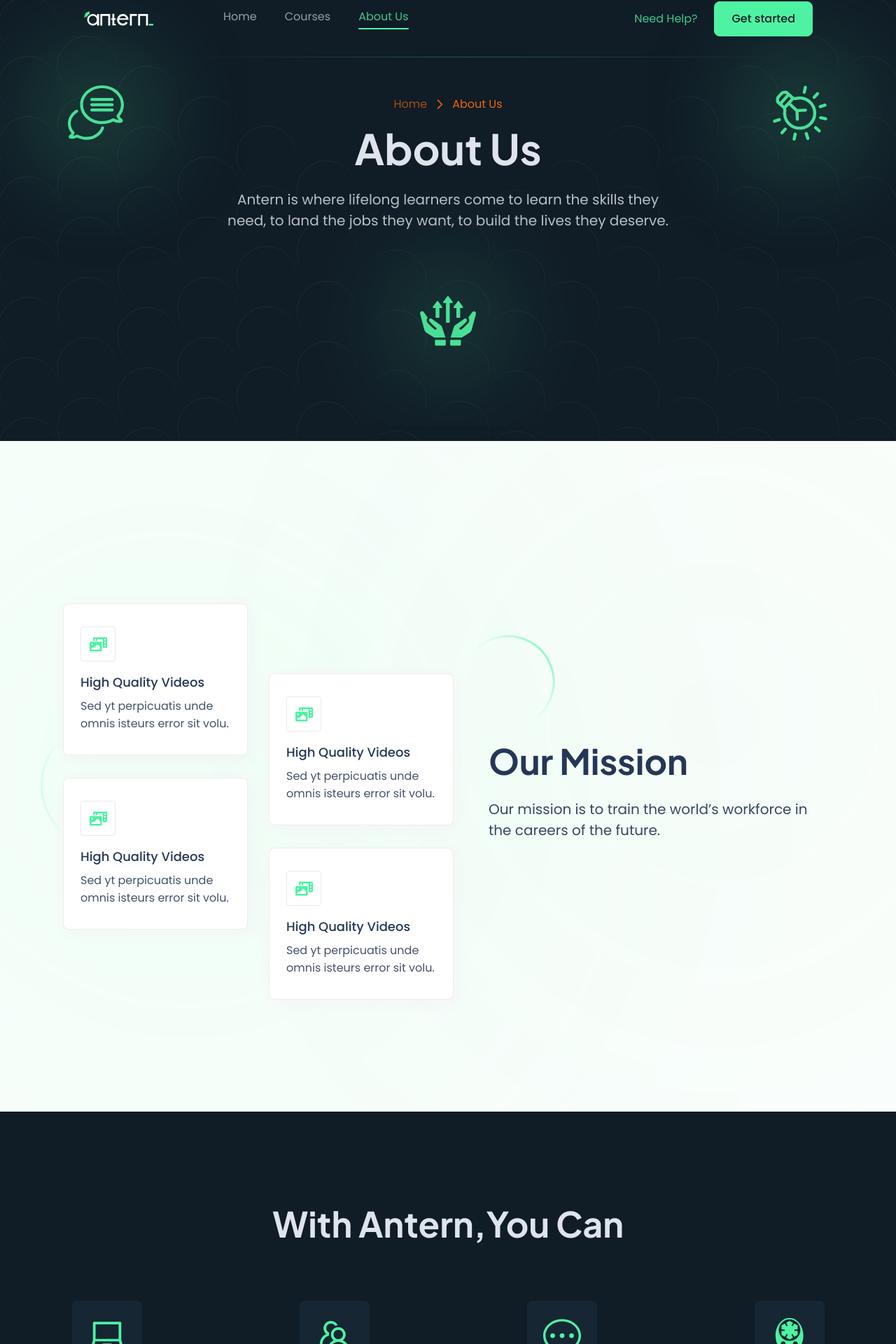
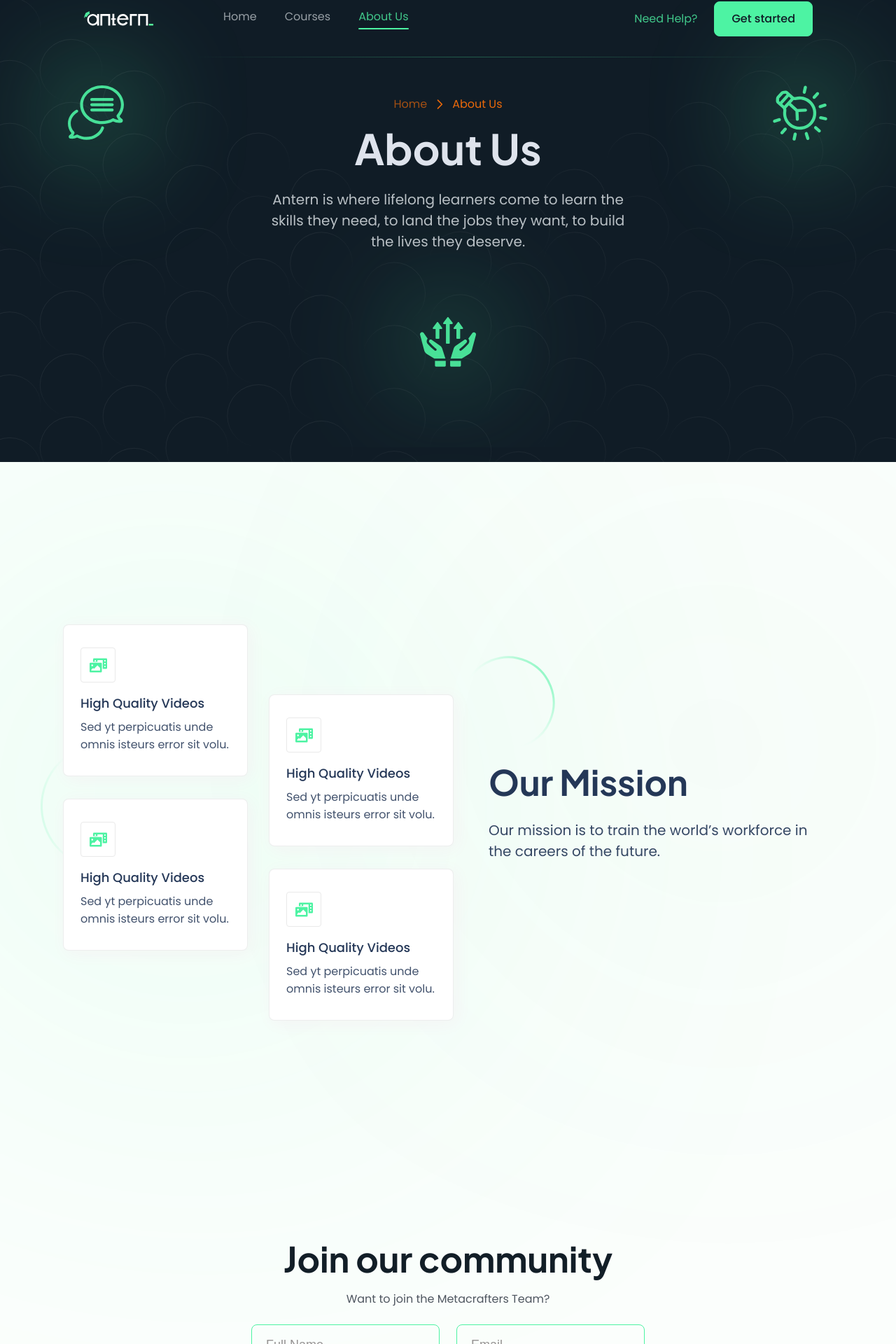
Before and after one commit to Team-Antern/antern-website-frontend, a React (Vite) app: page /about-us in a window 1280 px wide. Shown: the part 51-1971 px from the top of the page at 70% size. Built offline with nearby package versions, Linux system fonts and the light colour scheme; a small style sheet from the web is missing.

Commit message:
commited

```diff
--- a/src/Components/About/Hero/styles.tsx
+++ b/src/Components/About/Hero/styles.tsx
@@ -1,11 +1,14 @@
 import styled from "styled-components";
 
 export const Container = styled.div`
-    padding: 5rem 0 30rem 0;
+    padding: 5rem 0 30rem;
     background: url("/assets/herobg.svg");
     background-size: cover;
     background-position: center;
     overflow: hidden;
+    @media screen and (max-width: 480px) {
+        padding: 5rem 0 6rem;
+    }
 `;
 
 export const Content = styled.div`
@@ -16,11 +19,14 @@ export const Content = styled.div`
 
 export const HeroMain = styled.div`
     max-width: 63rem;
+    padding: 0 5.4rem;
     margin: 5.5rem auto 0;
     display: flex;
     flex-direction: column;
     align-items: center;
     text-align: center;
+    position: relative;
+    z-index: 1;
 `;
 
 export const Heading = styled.div`
@@ -32,6 +38,9 @@ export const Heading = styled.div`
     text-transform: capitalize;
     max-width: 52.2rem;
     margin: 1.6rem auto 2.4rem;
+    @media screen and (max-width: 540px) {
+        font-size: 4.6rem;
+    }
 `;
 
 export const Desc = styled.div`
@@ -40,6 +49,9 @@ export const Desc = styled.div`
     line-height: 150%;
     color: #b9c0c5;
     opacity: 0.8;
+    @media screen and (max-width: 540px) {
+        font-size: 1.8rem;
+    }
 `;
 
 export const Chat = styled.div`
@@ -49,6 +61,10 @@ export const Chat = styled.div`
     width: 44.4rem;
     height: 44.4rem;
     background: url("/assets/chat.svg");
+    @media screen and (max-width: 480px) {
+        transform: scale(0.7);
+        top: -12rem;
+    }
 `;
 
 export const Tips = styled.div`
@@ -58,6 +74,10 @@ export const Tips = styled.div`
     background: url("/assets/tips.svg");
     top: -6rem;
     right: -15rem;
+    @media screen and (max-width: 480px) {
+        transform: scale(0.7);
+        top: -10rem;
+    }
 `;
 
 export const GrowSkill = styled.div`
@@ -68,4 +88,7 @@ export const GrowSkill = styled.div`
     bottom: -35rem;
     left: 50%;
     transform: translateX(-50%);
+    @media screen and (max-width: 480px) {
+        display: none;
+    }
 `;
--- a/src/Components/About/OurLeadershipTeam/styles.tsx
+++ b/src/Components/About/OurLeadershipTeam/styles.tsx
@@ -1,8 +1,9 @@
 import styled from "styled-components";
 
 export const Container = styled.div`
-    max-width: 104rem;
+    max-width: 110rem;
     margin: 15rem auto;
+    padding: 5.4rem;
 `;
 
 export const Heading = styled.div`
--- a/src/Components/About/OurMission/styles.tsx
+++ b/src/Components/About/OurMission/styles.tsx
@@ -1,12 +1,15 @@
 import styled from "styled-components";
 
 export const Container = styled.div`
-    padding: 16rem 0;
+    padding: 16rem 5.4rem;
     max-width: 135rem;
     margin: auto;
     background: url("./assets/ourmission.svg");
     background-repeat: no-repeat;
     background-position: 3rem 35%;
+    @media screen and (max-width: 600px) {
+        padding: 4rem 3.2rem;
+    }
 `;
 
 export const Content = styled.div`
@@ -16,6 +19,12 @@ export const Content = styled.div`
     gap: 5rem;
     justify-content: space-between;
     align-items: center;
+    @media screen and (max-width: 1050px) {
+        flex-direction: column-reverse;
+    }
+    @media screen and (max-width: 600px) {
+        gap: 4rem;
+    }
 `;
 
 export const OurMissionCardStacks = styled.div`
@@ -25,6 +34,13 @@ export const OurMissionCardStacks = styled.div`
     position: relative;
     & > div:last-child {
         margin-top: 10rem;
+        @media screen and (max-width: 640px) {
+            margin-top: 0;
+        }
+    }
+    @media screen and (max-width: 600px) {
+        width: 100%;
+        flex-direction: column;
     }
 `;
 
@@ -32,6 +48,9 @@ export const OurMissionCardStack = styled.div`
     display: flex;
     flex-direction: column;
     gap: 3.2rem;
+    @media screen and (max-width: 600px) {
+        width: 100%;
+    }
 `;
 
 export const OurMissionCard = styled.div`
@@ -41,6 +60,9 @@ export const OurMissionCard = styled.div`
     border-radius: 0.8rem;
     max-width: 26.4rem;
     padding: 3.2rem 2.4rem;
+    @media screen and (max-width: 600px) {
+        max-width: initial;
+    }
 `;
 
 export const OurMissionCardIcon = styled.div`
@@ -79,6 +101,9 @@ export const Heading = styled.div`
     line-height: 120%;
     color: #243757;
     text-transform: capitalize;
+    @media screen and (max-width: 600px) {
+        font-size: 4rem;
+    }
 `;
 
 export const Desc = styled.div`
@@ -87,6 +112,10 @@ export const Desc = styled.div`
     font-size: 2rem;
     line-height: 150%;
     color: #354764;
+    @media screen and (max-width: 600px) {
+        font-size: 1.8rem;
+        margin: 1.8rem 0 0 0;
+    }
 `;
 
 // export const
--- a/src/Components/Courses/JoinOurCommunity/styles.tsx
+++ b/src/Components/Courses/JoinOurCommunity/styles.tsx
@@ -4,6 +4,10 @@ export const Container = styled.div`
     max-width: 67rem;
     margin: 15rem auto 6rem;
     text-align: center;
+    padding: 0 5.4rem;
+    @media screen and (max-width: 500px) {
+        padding: 0 3.2rem;
+    }
 `;
 
 export const Heading = styled.div`
@@ -12,6 +16,9 @@ export const Heading = styled.div`
     font-size: 5rem;
     line-height: 120%;
     color: #121e27;
+    @media screen and (max-width: 600px) {
+        font-size: 4rem;
+    }
 `;
 
 export const Desc = styled.div`
@@ -29,4 +36,8 @@ export const InputGroup = styled.div`
     & input {
         flex: 1;
     }
+    @media screen and (max-width: 500px) {
+        flex-direction: column;
+        gap: 1.5rem;
+    }
 `;
--- a/src/Components/Global/TransparentBgInput/styles.tsx
+++ b/src/Components/Global/TransparentBgInput/styles.tsx
@@ -10,6 +10,7 @@ export const Container = styled.input`
     padding: 1.8rem 2rem;
     border: 0.1rem solid #4df3a3;
     border-radius: 0.8rem;
+    width: 100%;
     background: transparent;
     ${inputTextStyles}
     &::-webkit-input-placeholder {
--- a/src/Components/Home/FAQ/styles.tsx
+++ b/src/Components/Home/FAQ/styles.tsx
@@ -3,7 +3,12 @@ import styled from "styled-components";
 export const Container = styled.div`
     font-family: "Plus Jakarta Sans";
     color: #fbfbfb;
-    margin-bottom: 10rem;
+    margin: 0 auto 10rem;
+    max-width: 115rem;
+    padding: 0 5.4rem;
+    @media screen and (max-width: 700px) {
+        padding: 0 3.2rem;
+    }
 `;
 
 export const Heading = styled.div`
@@ -13,6 +18,9 @@ export const Heading = styled.div`
     letter-spacing: -0.055em;
     text-align: center;
     text-transform: capitalize;
+    @media screen and (max-width: 1000px) {
+        font-size: 3.2rem;
+    }
 `;
 
 export const Desc = styled.div`
@@ -22,6 +30,9 @@ export const Desc = styled.div`
     text-align: center;
     opacity: 0.8;
     margin: 1rem 0 7rem;
+    @media screen and (max-width: 1000px) {
+        margin: 1rem 0 5rem;
+    }
 `;
 
 export const Content = styled.div`
@@ -36,6 +47,9 @@ export const QuestionAnswer = styled.div`
     border: 0.1rem solid #202e3a;
     box-shadow: 0px 23px 81px #0c151d;
     border-radius: 1.6rem;
+    @media screen and (max-width: 700px) {
+        padding: 2rem;
+    }
 `;
 
 export const QuestionChevron = styled.div`
@@ -52,6 +66,9 @@ export const Question = styled.div`
     letter-spacing: -0.03em;
     color: #fafbfb;
     cursor: pointer;
+    @media screen and (max-width: 700px) {
+        font-size: 2rem;
+    }
 `;
 
 export const Chevron = styled.div`
@@ -68,4 +85,7 @@ export const Answer = styled.div`
     line-height: 125%;
     letter-spacing: -0.03em;
     color: #98a1b0;
+    @media screen and (max-width: 700px) {
+        font-size: 1.6rem;
+    }
 `;
--- a/src/Components/Home/PlatformComparision/PlatformComparision.tsx
+++ b/src/Components/Home/PlatformComparision/PlatformComparision.tsx
@@ -11,6 +11,7 @@ import {
     PlatformComparisionTableRow,
     PlatformFeatureCross,
     PlatformFeatureTick,
+    Content,
 } from "./styles";
 import { FiCheck } from "react-icons/fi";
 import { RxCross2 } from "react-icons/rx";
@@ -39,6 +40,7 @@ const PlatformComparision = React.forwardRef<HTMLDivElement>(({}, ref) => {
             <Container ref={ref}>
                 <Background />
                 <Heading>a better way to prep for coding interviews</Heading>
+                <Content>
                     <PlatformComparisionTable>
                         <PlatformComparisionTableHead>
                             <PlatformComparisionTableRow>
@@ -95,6 +97,7 @@ const PlatformComparision = React.forwardRef<HTMLDivElement>(({}, ref) => {
                             </PlatformComparisionTableRow>
                         </PlatformComparisionTableBody>
                     </PlatformComparisionTable>
+                </Content>
             </Container>
         </AnimateOnVisible>
     );
--- a/src/Components/Home/PlatformComparision/styles.tsx
+++ b/src/Components/Home/PlatformComparision/styles.tsx
@@ -7,6 +7,12 @@ export const Container = styled.div`
     align-items: center;
     justify-content: center;
     flex-direction: column;
+    max-width: 115rem;
+    margin: auto;
+    padding: 0 5.4rem;
+    @media screen and (max-width: 1050px) {
+        padding: 0 3.2rem;
+    }
 `;
 
 export const Background = styled.div`
@@ -27,11 +33,18 @@ export const Heading = styled.div`
     margin-bottom: 4.8rem;
     text-align: center;
     text-transform: capitalize;
+    @media screen and (max-width: 1050px) {
+        font-size: 4rem;
+    }
+`;
+
+export const Content = styled.div`
+    overflow-x: scroll;
+    max-width: 100%;
 `;
 
 export const PlatformComparisionTable = styled.table`
     border-radius: 8px;
-    width: 100%;
     color: #fff;
     table-layout: fixed;
     background: #121f2b;
--- a/src/Pages/About/About.tsx
+++ b/src/Pages/About/About.tsx
@@ -12,8 +12,8 @@ const AboutUs = () => {
             <AboutHero />
             <Content>
                 <OurMission />
-                <WithAnternYouCan />
-                <OurLeadershipTeam />
+                {/* <WithAnternYouCan /> */}
+                {/* <OurLeadershipTeam /> */}
                 <JoinOurCommunity />
             </Content>
         </Container>
--- a/src/Pages/Home/Home.tsx
+++ b/src/Pages/Home/Home.tsx
@@ -32,14 +32,14 @@ export const sections = [
         title: "reviews",
         component: <NotJustTakeOurWords />,
     },
-    // {
-    //     title: "platform comparision",
-    //     component: <PlatformComparision />,
-    // },
-    // {
-    //     title: "faq",
-    //     component: <FAQ />,
-    // },
+    {
+        title: "platform comparision",
+        component: <PlatformComparision />,
+    },
+    {
+        title: "faq",
+        component: <FAQ />,
+    },
 ];
 
 const Home = () => {
```
Lines whose indentation alone changed are shown as unchanged.
